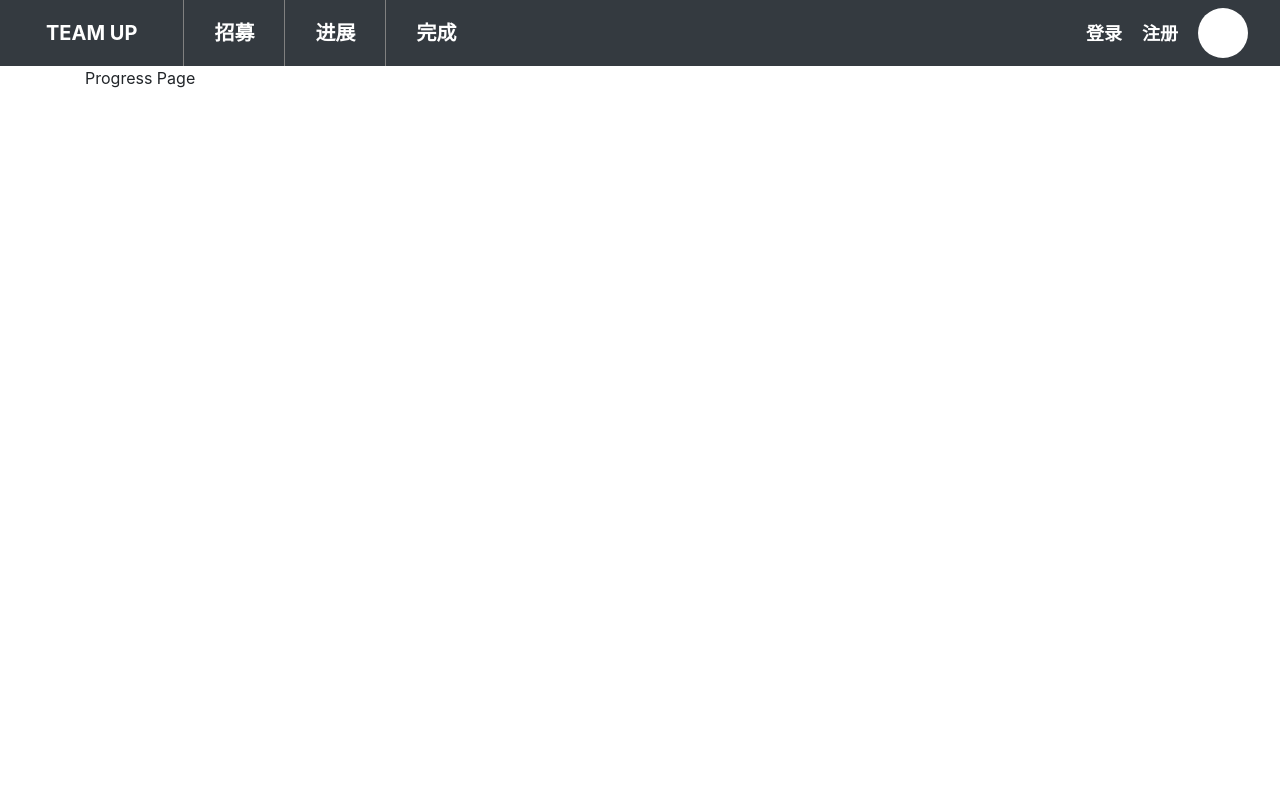
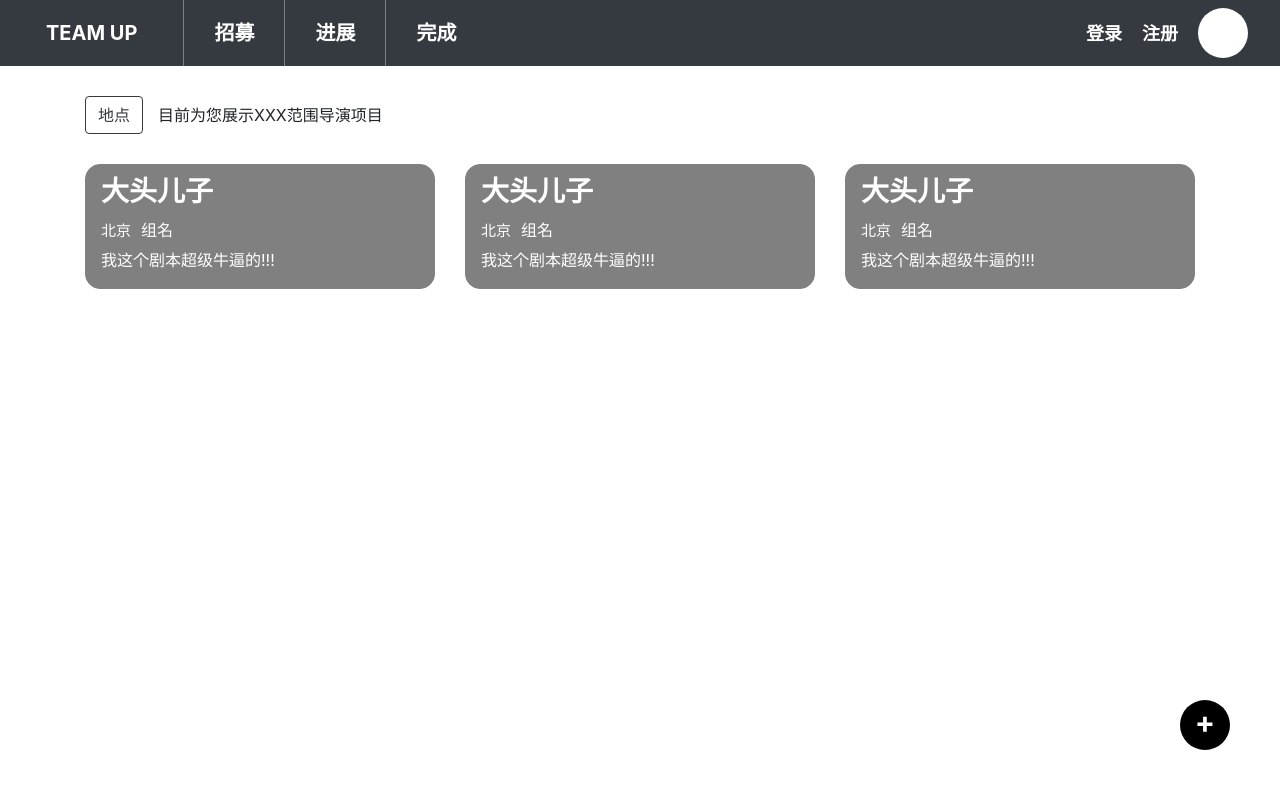
Before and after one commit to JWhoops/team-up, a React (Create React App) app: page /progress in a window 1280 px wide. Shown: the top 788 px of the page. Built offline with nearby package versions, Linux system fonts and the light colour scheme.

Commit message:
finished setting up progress page

```diff
--- /dev/null
+++ b/src/components/pages/progress/ProgressPage.css
@@ -0,0 +1,14 @@
+#progress-container {
+  width: 100%;
+}
+
+.progress-option-container {
+  margin-top: 30px;
+  width: 100%;
+}
+
+.progress-option-lbl {
+  display: inline;
+  vertical-align: middle;
+  margin-left: 15px;
+}
--- a/src/components/pages/progress/ProgressPage.js
+++ b/src/components/pages/progress/ProgressPage.js
@@ -1,9 +1,41 @@
-import React from 'react';
+import React, { useEffect } from 'react';
+import './ProgressPage.css';
+import { Button, Row, Col } from "react-bootstrap";
+import ProgressCard from "./components/ProgressCard";
+import PlusButton from "../../PlusButton";
+import { useSelector, useDispatch } from 'react-redux';
+import { showReqcruitingTeams } from '../../../actions/teamActions'
 
 function ProgressPage() {
+    const recruitingTeams = useSelector(state => state.recruitingTeams);
+    const { loading, recruiting_teams, error } = recruitingTeams;
+    const dispatch = useDispatch();
+
+    // componentDidMount???
+    useEffect(() => {
+        dispatch(showReqcruitingTeams());
+    }, [])
+
     return (
-        <div>Progress Page</div>
-    );
+        <div id="progress-container">
+            <Row className="progress-option-container">
+                <Col lg={4}>
+                    <Button variant="outline-dark">地点</Button>
+                    <p className="progress-option-lbl">目前为您展示XXX范围导演项目</p>
+                </Col>
+                <Col>
+                </Col>
+            </Row>
+            <Row>
+                {recruiting_teams.map(rt => (
+                    < Col key={rt._id} lg={4} md={6} sm={6} xs={12}>
+                        <ProgressCard team={rt} />
+                    </Col>
+                ))}
+            </Row>
+            <PlusButton />
+        </div>
+    )
 }
 
 export default ProgressPage;
--- /dev/null
+++ b/src/components/pages/progress/components/ProgressCard.css
@@ -0,0 +1,26 @@
+.progress-card {
+  padding-top: 10px;
+  padding-left: 15px;
+  background-color: gray;
+  color: white;
+  margin-top: 30px;
+  width: 100%;
+  height: 125px;
+  border: 1px solid gray;
+  border-radius: 15px;
+}
+
+.progress-card-title {
+  font-weight: bold;
+}
+
+.progress-card-location {
+  margin-top: 5px;
+  font-size: 15px;
+  display: inline-block;
+}
+
+.progress-card-username {
+  display: inline-block;
+  margin-left: 10px;
+}
--- /dev/null
+++ b/src/components/pages/progress/components/ProgressCard.js
@@ -0,0 +1,17 @@
+import React from 'react';
+import "./ProgressCard.css"
+
+function ProgressCard(props) {
+    const { movie_title, wanted_roles, description, location } = props.team;
+
+    return (
+        <div className="progress-card">
+            <h3 class="progress-card-title">{movie_title}</h3>
+            <h6 class="progress-card-location">{location}</h6>
+            <h6 class="progress-card-username">组名</h6>
+            <p class="progress-card-description">{description}</p>
+        </div>
+    )
+}
+
+export default ProgressCard
```
